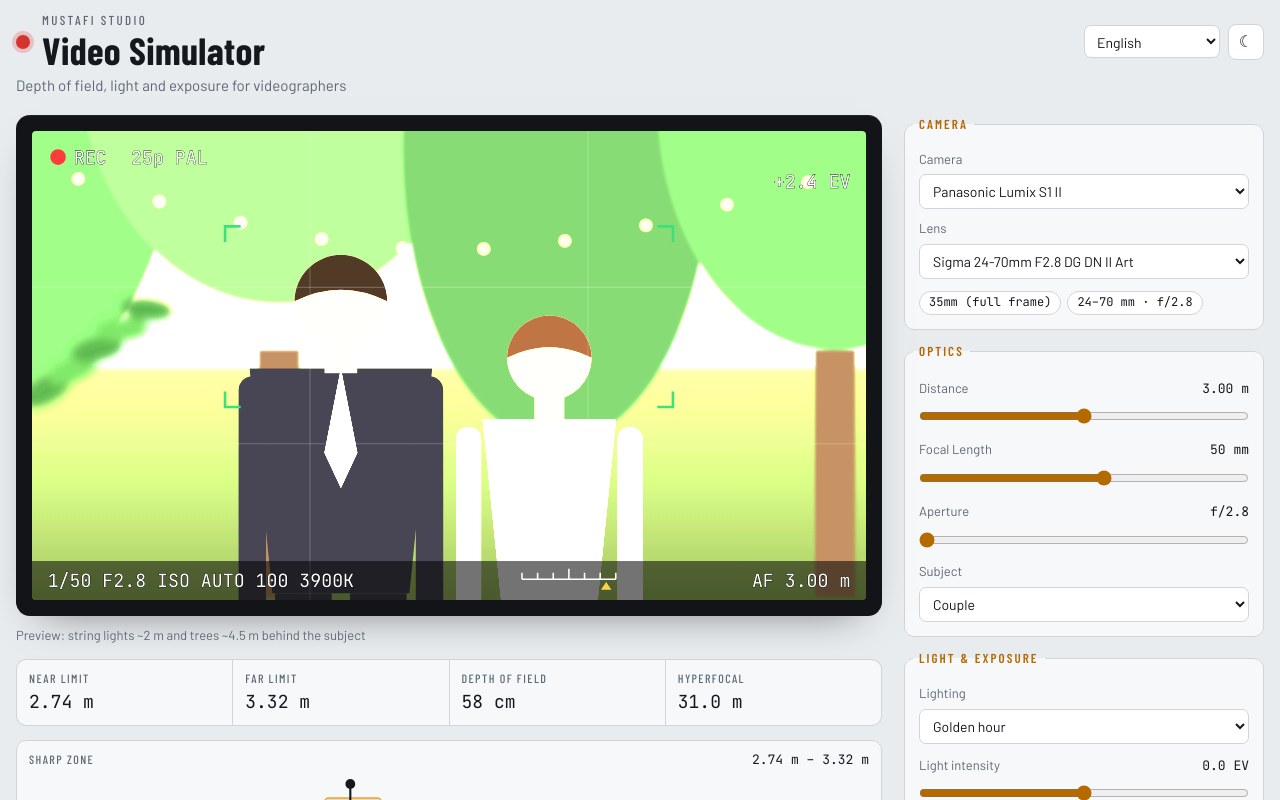
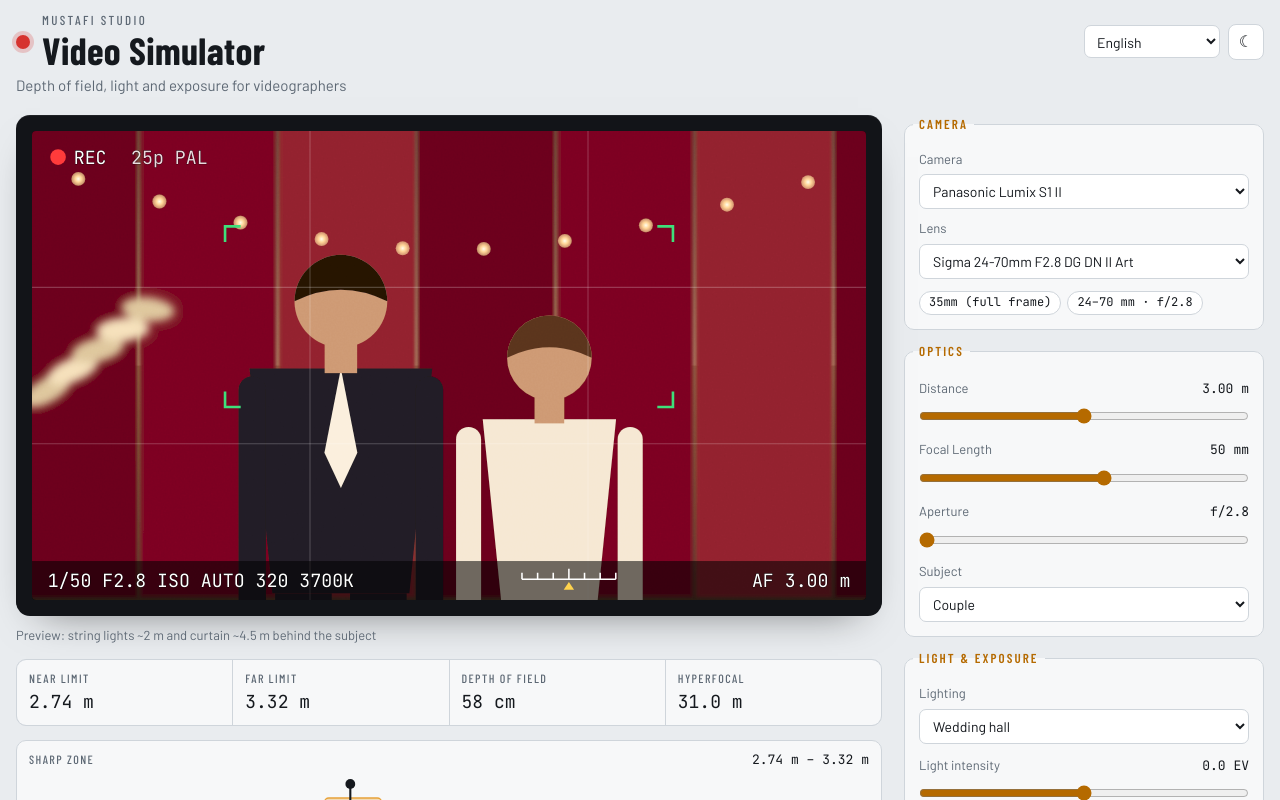
Before and after one commit to Ado-prog/video-simulator, a React (Vite) app: page / in a window 1280 px wide. Shown: the top 800 px of the page. Built offline with nearby package versions, Linux system fonts and the light colour scheme.

Commit message:
Start in the wedding hall scene so the first view is well exposed
Co-Authored-By: Claude Opus 5.5 <noreply@anthropic.com>
Claude-Session: https://claude.ai/code/session_01AQX5cKBAsEeKCZ2NjbMUEN

```diff
--- a/src/App.tsx
+++ b/src/App.tsx
@@ -147,7 +147,7 @@ export default function App() {
   const canHyperfocal = dof.hyperfocal / 1000 <= D_MAX;
 
   // ── Light
-  const [sceneId, setSceneId] = useState("golden");
+  const [sceneId, setSceneId] = useState("hall");
   const scene = SCENES.find((s) => s.id === sceneId) ?? SCENES[0];
   const [boost, setBoost] = useState(0);
   const [lightK, setLightK] = useState(scene.kelvin);
```
